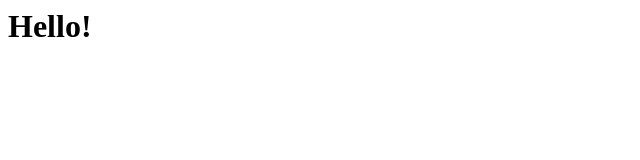
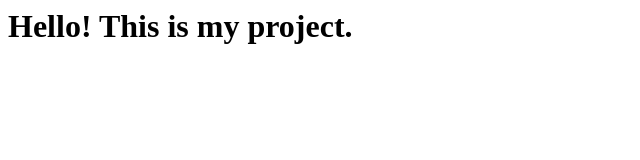
Before and after one commit to jacobwies/religion-in-outlander, a plain HTML site: page index.html in a window 1280 px wide. Shown: the whole page, without its empty margins (0-640 px from the left). Drawn offline with Linux system fonts and the light colour scheme.

Commit message:
Update index.html

```diff
--- a/index.html
+++ b/index.html
@@ -1,3 +1,3 @@
 <html>
-<h1>Hello!</h1>
+<h1>Hello! This is my project.</h1>
 </html>
```
